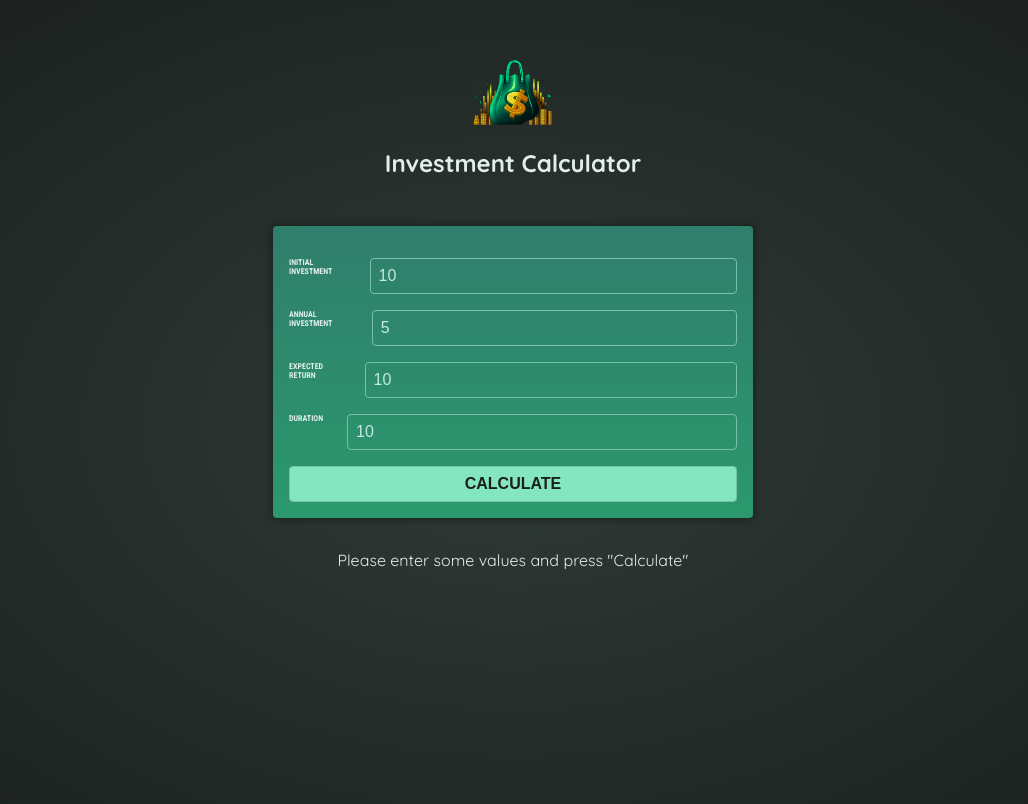
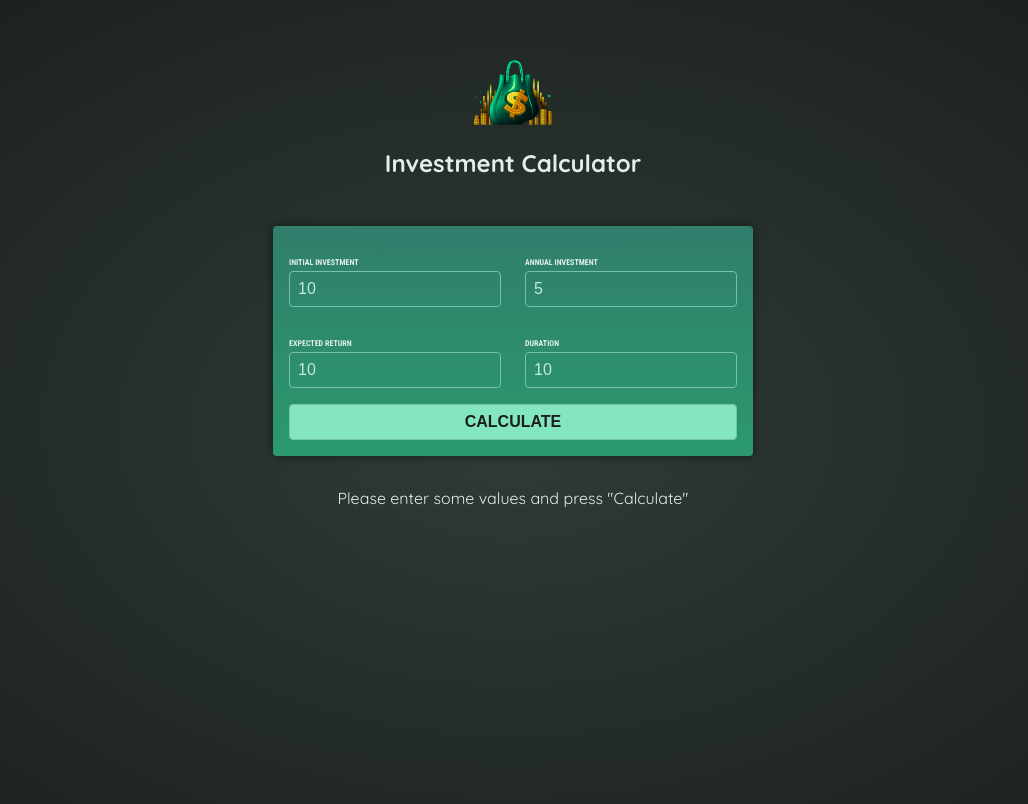
Before and after one commit to FilonenkoDima/InvestmentCalculator, an Angular app: page / in a window 1280 px wide. Shown: the top 804 px of the page, without its empty margins (127-1155 px from the left). Built offline with nearby package versions, Linux system fonts and the light colour scheme.

Commit message:
fixed markup

```diff
--- a/src/app/user-input/user-input.component.html
+++ b/src/app/user-input/user-input.component.html
@@ -1,5 +1,6 @@
 <form (ngSubmit)="onSubmit()">
-  <p class="input-group">
+  <div class="input-group">
+    <p>
       <label for="initial-investment">Initial Investment</label>
       <input
         type="number"
@@ -9,7 +10,7 @@
       />
     </p>
 
-  <p class="input-group">
+    <p>
       <label for="annual-investment">Annual Investment</label>
       <input
         type="number"
@@ -18,8 +19,10 @@
         [(ngModel)]="userInput.annualInvestment"
       />
     </p>
+  </div>
 
-  <p class="input-group">
+  <div class="input-group">
+    <p>
       <label for="expected-return">Expected Return</label>
       <input
         type="number"
@@ -29,7 +32,7 @@
       />
     </p>
 
-  <p class="input-group">
+    <p>
       <label for="duration">Duration</label>
       <input
         type="number"
@@ -38,6 +41,7 @@
         [(ngModel)]="userInput.duration"
       />
     </p>
+  </div>
 
   <button type="submit">calculate</button>
 </form>
```
Lines whose indentation alone changed are shown as unchanged.
